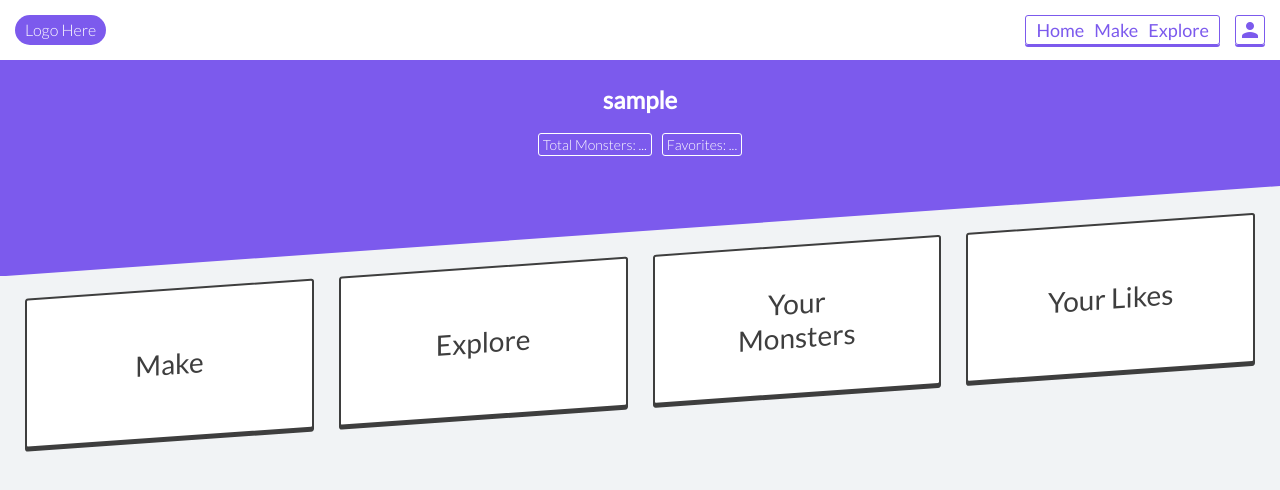
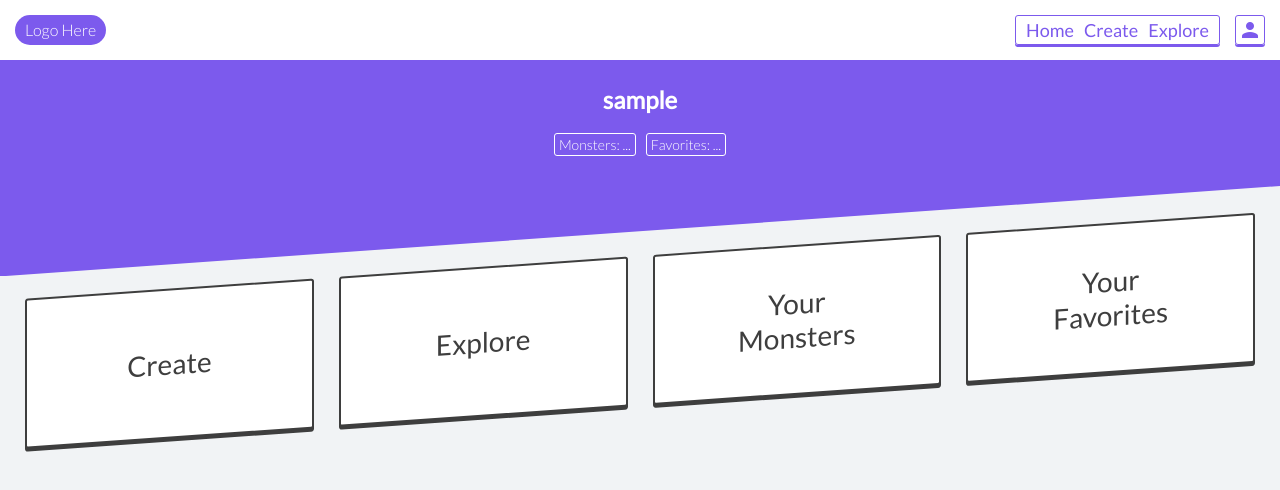
Before and after one commit to iamtraviscole/varyscary, a React (Create React App) app: page / in a window 1280 px wide. Shown: the top 490 px of the page. Built offline with nearby package versions, Linux system fonts and the light colour scheme; no server answers; sample sign-in values are in the browser's storage.

Commit message:
updating wording

```diff
--- a/src/components/Home.js
+++ b/src/components/Home.js
@@ -42,7 +42,7 @@ class Home extends Component {
           <h2>{this.props.username}</h2>
           <br />
           <div className='Home__top-stat'>
-            Total Monsters: {this.state.monsterCount === null
+            Monsters: {this.state.monsterCount === null
               ? '...'
               : this.state.monsterCount}
           </div>
@@ -62,7 +62,7 @@ class Home extends Component {
               </div>
               <Link to='/monsters/new' className='Home__big-btn Home__make-btn'>
                 <div className='Home__text'>
-                  Make
+                  Create
                 </div>
               </Link>
             </div>
@@ -92,7 +92,7 @@ class Home extends Component {
               </div>
               <Link to={`/${this.props.username}/likes`} className='Home__big-btn Home__favorites-btn'>
                 <div className='Home__text'>
-                  Your Likes
+                  Your Favorites
                 </div>
               </Link>
             </div>
--- a/src/components/NavBar.js
+++ b/src/components/NavBar.js
@@ -41,7 +41,7 @@ class NavBar extends Component {
       <Fragment>
         <div className='NavBar__link-ctr'>
           <li className='NavBar__link-li'><NavLink to='/home' className='NavBar__link'>Home</NavLink></li>
-          <li className='NavBar__link-li'><NavLink to='/monsters/new' className='NavBar__link'>Make</NavLink></li>
+          <li className='NavBar__link-li'><NavLink to='/monsters/new' className='NavBar__link'>Create</NavLink></li>
           <li className='NavBar__link-li'><NavLink to='/monsters' className='NavBar__link'>Explore</NavLink></li>
         </div>
         <li className='NavBar__user-panel-li'>
--- a/src/components/SlideoutMenu.js
+++ b/src/components/SlideoutMenu.js
@@ -14,10 +14,10 @@ const SlideoutMenu = (props) => {
       <div className='SlideoutMenu__link-ctr'>
         <div className='SlideoutMenu__link-inner-ctr'>
           <NavLink className='SlideoutMenu__link' to='/home'>Home</NavLink>
-          <NavLink className='SlideoutMenu__link' to='/monsters/new'>Make</NavLink>
+          <NavLink className='SlideoutMenu__link' to='/monsters/new'>Create</NavLink>
           <NavLink className='SlideoutMenu__link' to='/monsters'>Explore</NavLink>
           <NavLink className='SlideoutMenu__link' to={`/${props.username}`}>Your Monsters</NavLink>
-          <NavLink className='SlideoutMenu__link' to={`/${props.username}/likes`}>Your Likes</NavLink>
+          <NavLink className='SlideoutMenu__link' to={`/${props.username}/likes`}>Your Favorites</NavLink>
           <NavLink className='SlideoutMenu__link' to='/logout'>Log Out</NavLink>
         </div>
       </div>
--- a/src/components/UserLikes.js
+++ b/src/components/UserLikes.js
@@ -36,7 +36,6 @@ class UserLikes extends Component {
   }
 
   render() {
-    console.log(this.state);
     let monstersLikedArr = (
       this.props.username === this.state.username ?
         <div className='UserLikes__no-likes-ctr'>
@@ -73,8 +72,8 @@ class UserLikes extends Component {
               <Fragment>
                 <h1>
                   {this.props.username === this.state.username ?
-                    'Your Likes'
-                  : `${this.state.username}'s likes`}
+                    'Your Favorites'
+                  : `${this.state.username}'s Favorites`}
                 </h1>
                 <div className='UserLikes__monsters-ctr'>
                   {monstersLikedArr}
--- a/src/components/UserPanel.js
+++ b/src/components/UserPanel.js
@@ -13,10 +13,10 @@ const UserPanel = (props) => {
         <p className='UserPanel__username'>{props.username}</p>
         <ul className='UserPanel__ul'>
           <li className='UserPanel__li'>
-            <Link to={'/' + props.username}>Your profile</Link>
+            <Link to={'/' + props.username}>Your monsters</Link>
           </li>
           <li className='UserPanel__li'>
-            <Link to={`/${props.username}/likes`}>Your likes</Link>
+            <Link to={`/${props.username}/likes`}>Your favorites</Link>
           </li>
         </ul>
         <hr />
```
